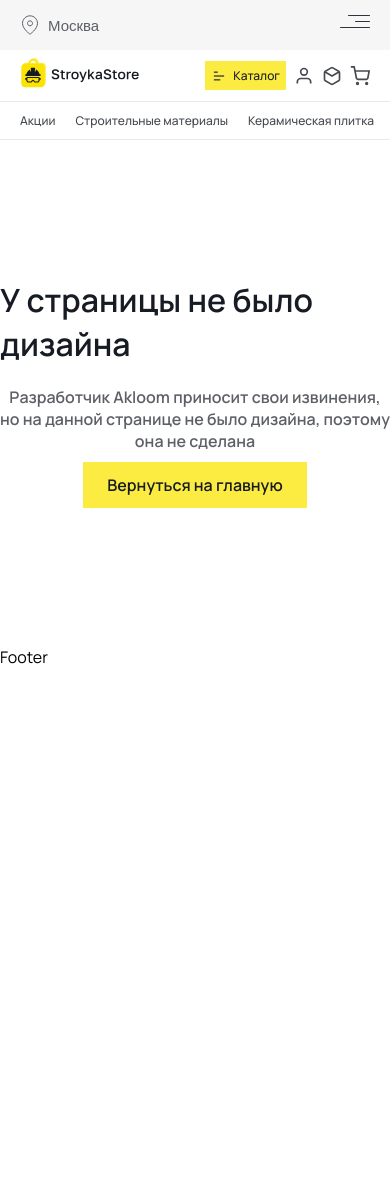
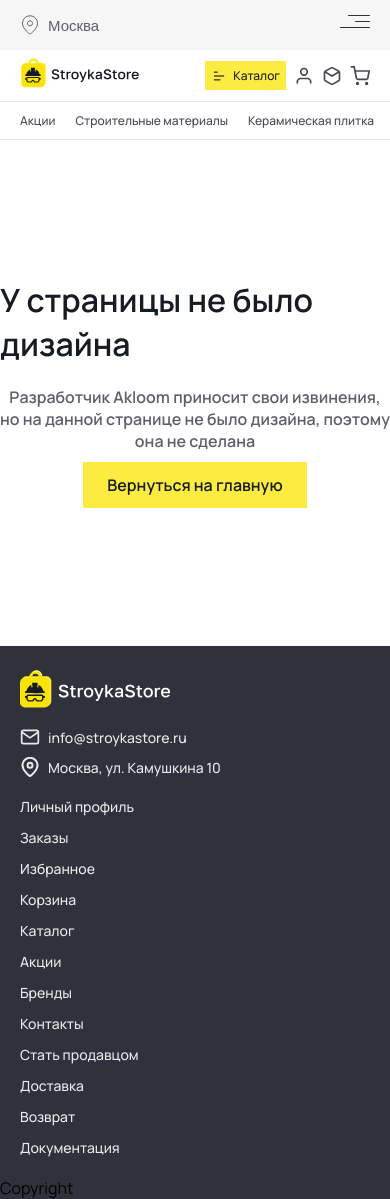
Before and after one commit to Akloom/stroyka-store, a Next.js app: page /tools in a window 390 px wide. Before the commit the page ends 844 px from the top, so only its background shows below. Built offline with nearby package versions, Linux system fonts and the light colour scheme.

Commit message:
footer nav fone

```diff
--- /dev/null
+++ b/src/components/Footer/Copyright/Copyright.tsx
@@ -0,0 +1,8 @@
+import styles from "./Copyright.module.scss";
+import cn from "clsx";
+
+const Copyright = () => {
+  return <div>Copyright</div>;
+};
+
+export default Copyright;
--- /dev/null
+++ b/src/components/Footer/Footer.module.scss
@@ -0,0 +1,5 @@
+.footer {
+  display: flex;
+  flex-direction: column;
+  background: var(--dark-blue-700);
+}
--- a/src/components/Footer/Footer.tsx
+++ b/src/components/Footer/Footer.tsx
@@ -1,7 +1,14 @@
-import React from "react";
+import Copyright from "./Copyright/Copyright";
+import styles from "./Footer.module.scss";
+import FooterNav from "./FooterNav/FooterNav";
 
 const Footer = () => {
-  return <div>Footer</div>;
+  return (
+    <footer className={styles.footer}>
+      <FooterNav />
+      <Copyright />
+    </footer>
+  );
 };
 
 export default Footer;
--- /dev/null
+++ b/src/components/Footer/FooterNav/FooterNav.module.scss
@@ -0,0 +1,100 @@
+@use "../../../assets/scss/common/mixins" as mixin;
+
+.footer {
+  padding: 40px 0;
+
+  &__content {
+    @include mixin.flex(null, null, null, 160px);
+  }
+
+  &__info {
+    @include mixin.flex(null, null, column, 20px);
+  }
+
+  &__logo {
+    max-width: 180px;
+    width: 100%;
+
+    img {
+      width: 100%;
+    }
+  }
+
+  &__link {
+    text-decoration: none;
+    @include mixin.flex(center, null, null, 8px);
+
+    svg {
+      width: 24px;
+      height: 24px;
+      stroke-width: 2px;
+      stroke: var(--light-gray-200);
+    }
+
+    span {
+      white-space: nowrap;
+      @include mixin.font(16px, 500, normal, var(--light-gray-200))
+    }
+  }
+}
+
+@media screen and (max-width: 800px) {
+  .footer {
+    padding: 30px 0;
+
+    &__content {
+      align-items: center;
+      flex-direction: column;
+      gap: 30px;
+    }
+
+    &__info {
+      gap: 15px;
+    }
+
+    &__logo {
+      max-width: 160px;
+    }
+
+    &__link {
+      svg {
+        width: 22px;
+        height: 22px;
+      }
+
+      span {
+        font-size: 14px;
+      }
+    }
+  }
+}
+
+@media screen and (max-width: 400px) {
+  .footer {
+    padding: 20px 0;
+
+    &__content {
+      align-items: start;
+      gap: 20px;
+    }
+
+    &__info {
+      gap: 10px;
+    }
+
+    &__logo {
+      max-width: 150px;
+    }
+
+    &__link {
+      svg {
+        width: 20px;
+        height: 20px;
+      }
+
+      span {
+        font-size: 14px;
+      }
+    }
+  }
+}
--- /dev/null
+++ b/src/components/Footer/FooterNav/FooterNav.tsx
@@ -0,0 +1,43 @@
+import styles from "./FooterNav.module.scss";
+import cn from "clsx";
+import Nav from "./Nav/Nav";
+import Link from "next/link";
+import Image from "next/image";
+import { LetterIcon, LocationIcon } from "@/components/Icons/Icons";
+
+const FooterNav = () => {
+  return (
+    <div className={styles.footer}>
+      <div className={cn(styles.footer__content, "container")}>
+        <div className={styles.footer__info}>
+          <Link href={"/"} className={styles.footer__logo}>
+            <Image
+              src="/img/logo-light-icon.svg"
+              alt="logo"
+              width={180}
+              height={46}
+              priority
+            />
+          </Link>
+          <Link
+            href={"mailto:info@stroykastore.ru"}
+            className={styles.footer__link}
+          >
+            <LetterIcon />
+            <span>info@stroykastore.ru</span>
+          </Link>
+          <Link
+            href={"https://www.google.com/maps"}
+            className={styles.footer__link}
+          >
+            <LocationIcon />
+            <span>Москва, ул. Камушкина 10</span>
+          </Link>
+        </div>
+        <Nav />
+      </div>
+    </div>
+  );
+};
+
+export default FooterNav;
--- /dev/null
+++ b/src/components/Footer/FooterNav/Nav/Nav.module.scss
@@ -0,0 +1,32 @@
+@use "../../../../assets/scss/common/mixins" as mixin;
+
+.nav {
+  width: 100%;
+  @include mixin.flex(null, space-between, null, 12px);
+
+  &__item {
+    @include mixin.flex(null, null, column, 12px);
+  }
+
+  &__link {
+    @include mixin.link(16px, 500, var(--light-gray-200));
+  }
+}
+
+@media screen and (max-width: 800px) {
+  .nav {
+    &__link {
+      font-size: 16px;
+    }
+  }
+}
+
+@media screen and (max-width: 400px) {
+  .nav {
+    flex-direction: column;
+
+    &__link {
+      font-size: 14px;
+    }
+  }
+}
--- /dev/null
+++ b/src/components/Footer/FooterNav/Nav/Nav.tsx
@@ -0,0 +1,54 @@
+import Link from "next/link";
+import styles from "./Nav.module.scss";
+import cn from "clsx";
+
+const Nav = () => {
+  return (
+    <nav className={styles.nav}>
+      <div className={styles.nav__item}>
+        <Link className={styles.nav__link} href={"/profile"}>
+          Личный профиль
+        </Link>
+        <Link className={styles.nav__link} href={"/orders"}>
+          Заказы
+        </Link>
+        <Link className={styles.nav__link} href={"/favorites"}>
+          Избранное
+        </Link>
+        <Link className={styles.nav__link} href={"/cart"}>
+          Корзина
+        </Link>
+      </div>
+      <div className={styles.nav__item}>
+        <Link className={styles.nav__link} href={"/catalog"}>
+          Каталог
+        </Link>
+        <Link className={styles.nav__link} href={"/promotions"}>
+          Акции
+        </Link>
+        <Link className={styles.nav__link} href={"/brands"}>
+          Бренды
+        </Link>
+        <Link className={styles.nav__link} href={"/contacts"}>
+          Контакты
+        </Link>
+      </div>
+      <div className={styles.nav__item}>
+        <Link className={styles.nav__link} href={"/"}>
+          Стать продавцом
+        </Link>
+        <Link className={styles.nav__link} href={"/delivery"}>
+          Доставка
+        </Link>
+        <Link className={styles.nav__link} href={"/return"}>
+          Возврат
+        </Link>
+        <Link className={styles.nav__link} href={"/documentation"}>
+          Документация
+        </Link>
+      </div>
+    </nav>
+  );
+};
+
+export default Nav;
--- a/src/components/Header/ExtraNav/ExtraNav.module.scss
+++ b/src/components/Header/ExtraNav/ExtraNav.module.scss
@@ -4,6 +4,7 @@
   padding: 10px 0;
   border-top: 1px solid var(--light-gray-200);
   border-bottom: 1px solid var(--light-gray-200);
+  background: var(--white);
   overflow-x: auto;
 
   &::-webkit-scrollbar {
--- a/src/components/Header/Heading/Heading.module.scss
+++ b/src/components/Header/Heading/Heading.module.scss
@@ -2,6 +2,7 @@
 
 .heading {
   padding: 16px 0;
+  background: var(--white);
 
   &__logo {
     max-width: 180px;
--- a/src/components/Icons/Icons.tsx
+++ b/src/components/Icons/Icons.tsx
@@ -1,14 +1,8 @@
 export const LocationIcon = () => {
   return (
     <svg fill="none" viewBox="0 0 20 20" xmlns="http://www.w3.org/2000/svg">
-      <path
-        d="M17.5 8.33301C17.5 14.1663 10 19.1663 10 19.1663C10 19.1663 2.5 14.1663 2.5 8.33301C2.5 6.34388 3.29018 4.43623 4.6967 3.02971C6.10322 1.62318 8.01088 0.833008 10 0.833008C11.9891 0.833008 13.8968 1.62318 15.3033 3.02971C16.7098 4.43623 17.5 6.34388 17.5 8.33301Z"
-        stroke="#5D6066"
-      />
-      <path
-        d="M10 10.833C11.3807 10.833 12.5 9.71372 12.5 8.33301C12.5 6.9523 11.3807 5.83301 10 5.83301C8.61929 5.83301 7.5 6.9523 7.5 8.33301C7.5 9.71372 8.61929 10.833 10 10.833Z"
-        stroke="#5D6066"
-      />
+      <path d="M17.5 8.33301C17.5 14.1663 10 19.1663 10 19.1663C10 19.1663 2.5 14.1663 2.5 8.33301C2.5 6.34388 3.29018 4.43623 4.6967 3.02971C6.10322 1.62318 8.01088 0.833008 10 0.833008C11.9891 0.833008 13.8968 1.62318 15.3033 3.02971C16.7098 4.43623 17.5 6.34388 17.5 8.33301Z" />
+      <path d="M10 10.833C11.3807 10.833 12.5 9.71372 12.5 8.33301C12.5 6.9523 11.3807 5.83301 10 5.83301C8.61929 5.83301 7.5 6.9523 7.5 8.33301C7.5 9.71372 8.61929 10.833 10 10.833Z" />
     </svg>
   );
 };
@@ -16,11 +10,8 @@ export const LocationIcon = () => {
 export const SearchIcon = () => {
   return (
     <svg viewBox="0 0 24 24" fill="none" xmlns="http://www.w3.org/2000/svg">
-      <path
-        d="M11 19C15.4183 19 19 15.4183 19 11C19 6.58172 15.4183 3 11 3C6.58172 3 3 6.58172 3 11C3 15.4183 6.58172 19 11 19Z"
-        stroke="#5D6066"
-      />
-      <path d="M20.9999 20.9999L16.6499 16.6499" stroke="#5D6066" />
+      <path d="M11 19C15.4183 19 19 15.4183 19 11C19 6.58172 15.4183 3 11 3C6.58172 3 3 6.58172 3 11C3 15.4183 6.58172 19 11 19Z" />
+      <path d="M20.9999 20.9999L16.6499 16.6499" />
     </svg>
   );
 };
@@ -62,3 +53,12 @@ export const HamburgerIcon = () => {
     </svg>
   );
 };
+
+export const LetterIcon = () => {
+  return (
+    <svg viewBox="0 0 24 24" fill="none" xmlns="http://www.w3.org/2000/svg">
+      <path d="M4 4H20C21.1 4 22 4.9 22 6V18C22 19.1 21.1 20 20 20H4C2.9 20 2 19.1 2 18V6C2 4.9 2.9 4 4 4Z" />
+      <path d="M22 6L12 13L2 6" />
+    </svg>
+  );
+};
```
Also changed, not shown: public/img/logo-light-icon.svg (added), src/components/Footer/Copyright/Copyright.module.scss (added).
